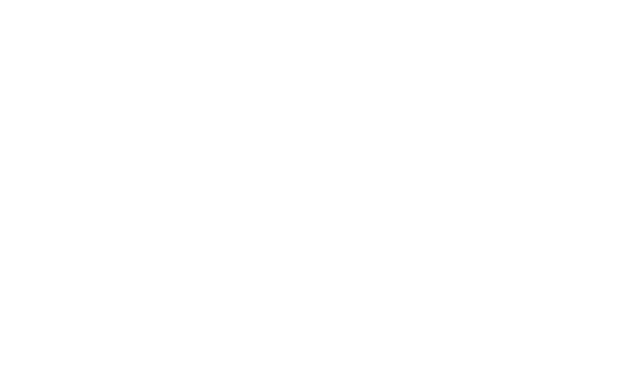
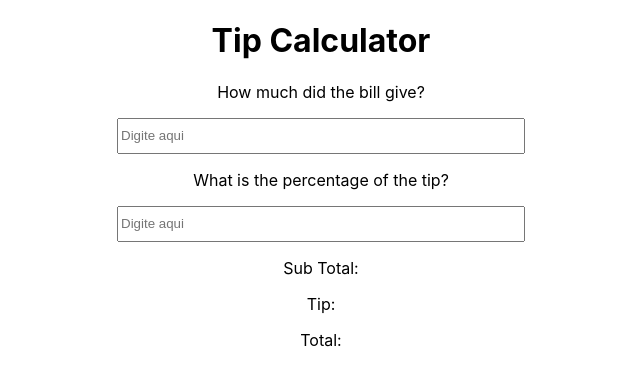
Before and after one commit to dionbiancha/tip-calculator, a React (Create React App) app: page / in a window 1280 px wide. Shown: the top 384 px of the page, without its empty margins (319-959 px from the left). Built offline with nearby package versions, Linux system fonts and the light colour scheme.

Commit message:
Input area

```diff
--- a/package.json
+++ b/package.json
@@ -9,6 +9,7 @@
     "react": "^17.0.1",
     "react-dom": "^17.0.1",
     "react-scripts": "4.0.1",
+    "styled-components": "^5.2.1",
     "web-vitals": "^0.2.4"
   },
   "scripts": {
--- a/src/App.js
+++ b/src/App.js
@@ -1,9 +1,39 @@
 import './App.css';
+import React, { useState } from 'react';
+import styled from 'styled-components';
+
+const Input = styled.input `
+  width: 400px;
+  height: 30px;
+`;
 
 function App() {
+
+  const [ valueCheck, setValueCheck] = useState('');
+
+  const checkInput = (e) => {
+    setValueCheck(e.target.valueCheck);
+  };
+
+  const [ valueTip, setValueTip] = useState('');
+
+  const tipInput = (e) => {
+    setValueTip(e.target.valueTip);
+  };
+
   return (
     <div className="App">
+      <h1>Tip Calculator</h1>
 
+      <p>How much did the bill give?</p>
+      <Input placeholder="Digite aqui" type="text" value={valueCheck} onChange={checkInput}/>
+
+      <p>What is the percentage of the tip?</p>
+      <Input placeholder="Digite aqui" type="text" value={valueTip} onChange={tipInput}/>
+
+      <p>Sub Total: </p>
+      <p>Tip:</p>
+      <p>Total:</p>
     </div>
   );
 }
```
Also changed, not shown: 2 other files (tests, documents, lock files or other folders).
